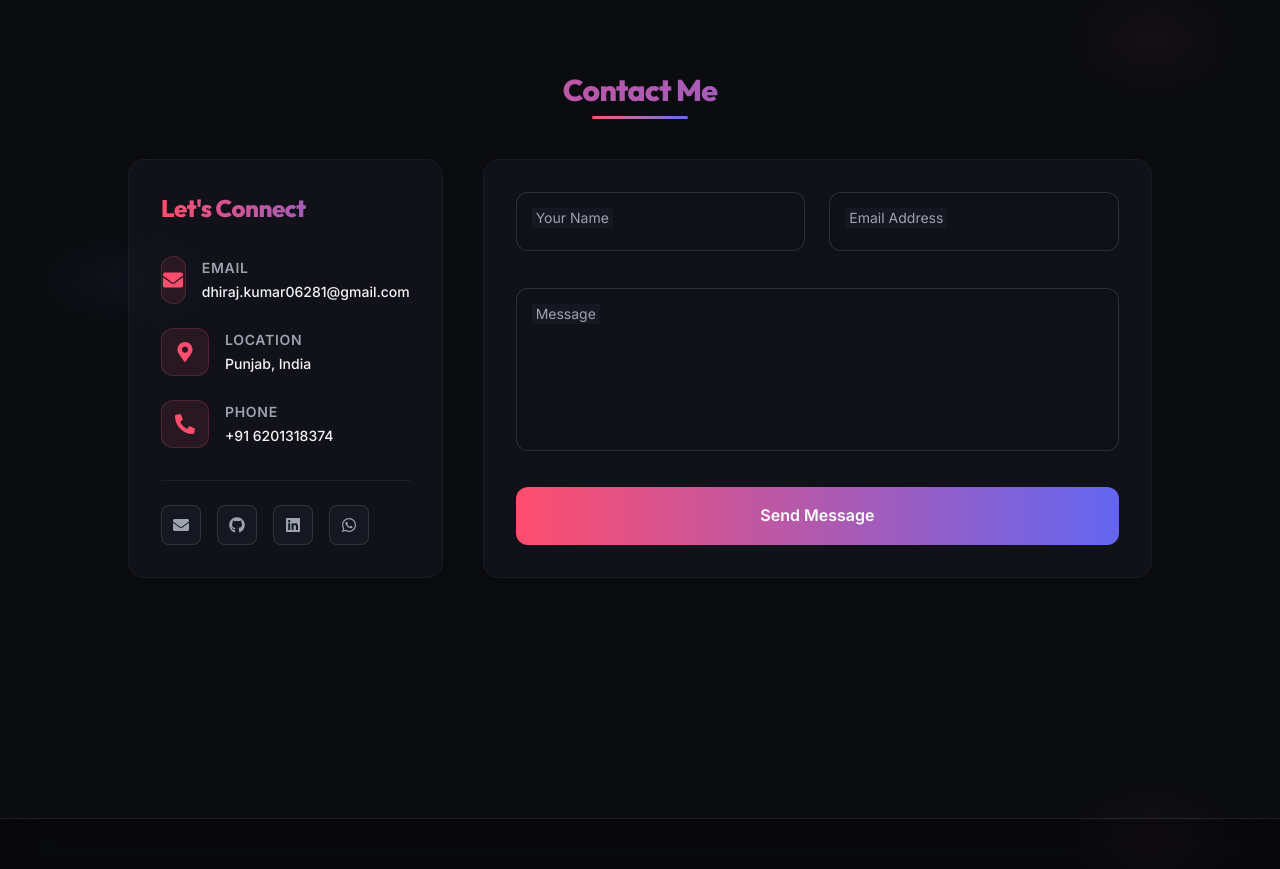
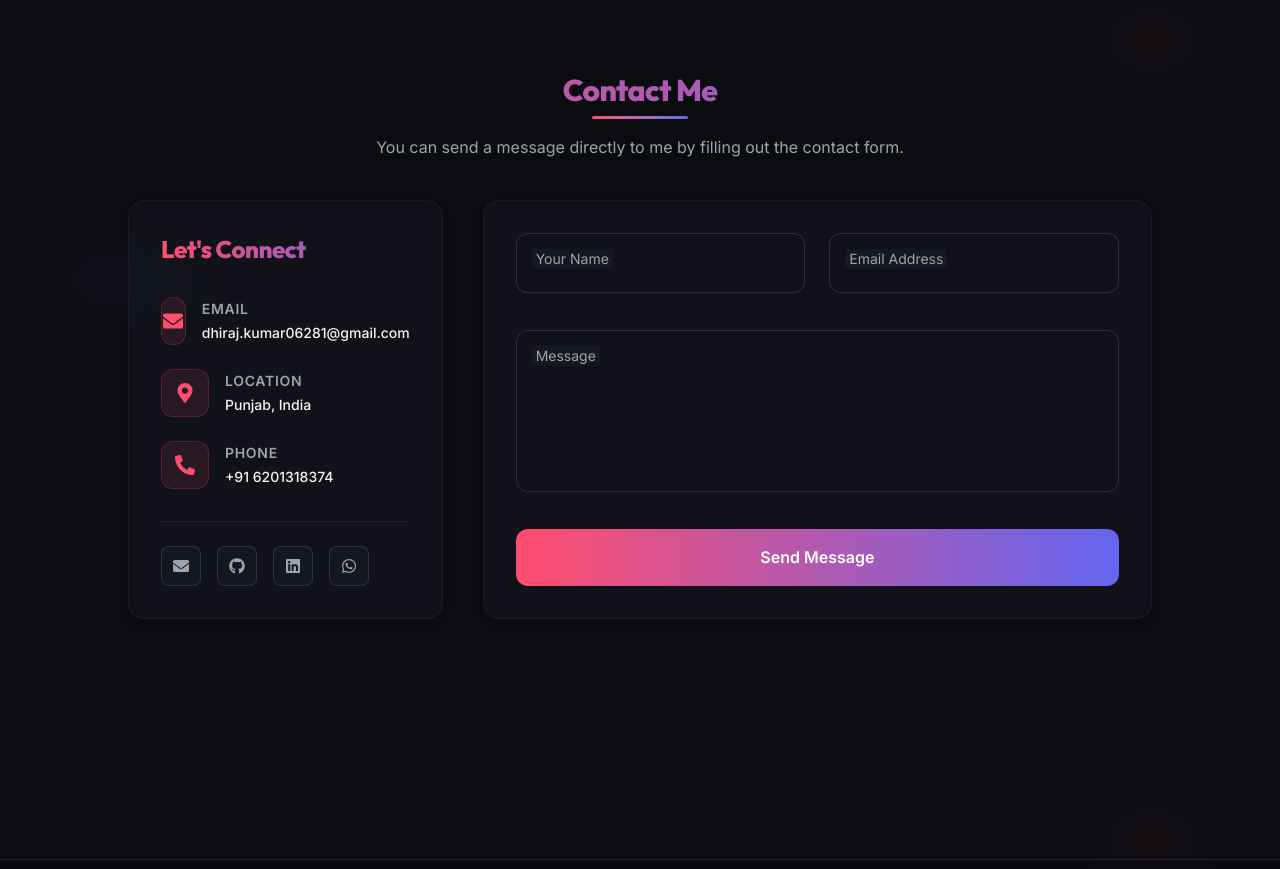
Before and after one commit to dhirajkumar62/Portfolio, a React (Vite) app: page / in a window 1280 px wide. Shown: the part 6200-7069 px from the top of the page. Built offline with nearby package versions, Linux system fonts and the light colour scheme.

Commit message:
Email Sender

```diff
--- a/src/components/Contact.jsx
+++ b/src/components/Contact.jsx
@@ -54,12 +54,22 @@ export default function Contact() {
         whileInView={{ opacity: 1, y: 0 }}
         viewport={{ once: true }}
         transition={{ duration: 0.5 }}
-        className="text-3xl font-extrabold mb-10 neon-text text-center font-heading tracking-wide"
+        className="text-3xl font-extrabold mb-4 neon-text text-center font-heading tracking-wide"
       >
         Contact Me
         <div className="w-24 h-[3px] mx-auto mt-2 bg-gradient-to-r
         from-[var(--accent-primary)] to-[var(--accent-secondary)] rounded-full"></div>
       </motion.h2>
+
+      <motion.p
+        initial={{ opacity: 0, y: 10 }}
+        whileInView={{ opacity: 1, y: 0 }}
+        viewport={{ once: true }}
+        transition={{ duration: 0.6 }}
+        className="text-center text-muted max-w-2xl mx-auto mb-10"
+      >
+        You can send a message directly to me by filling out the contact form.
+      </motion.p>
 
       <div className="max-w-5xl mx-auto grid grid-cols-1 md:grid-cols-3 gap-10">
 
```
